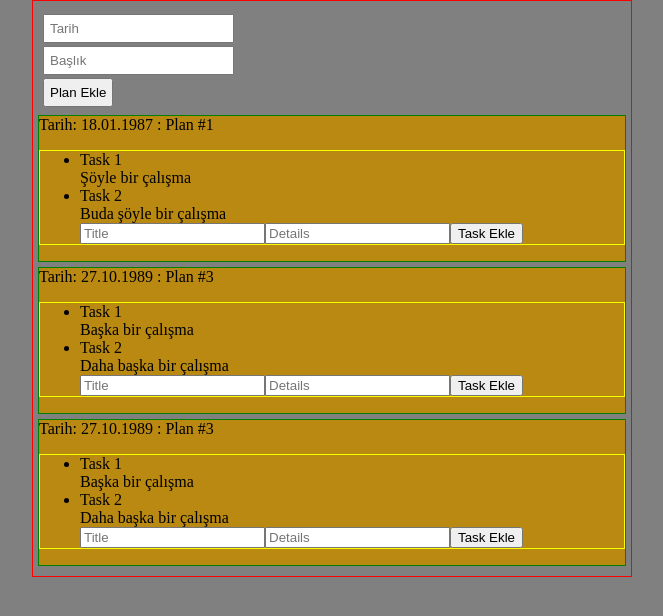
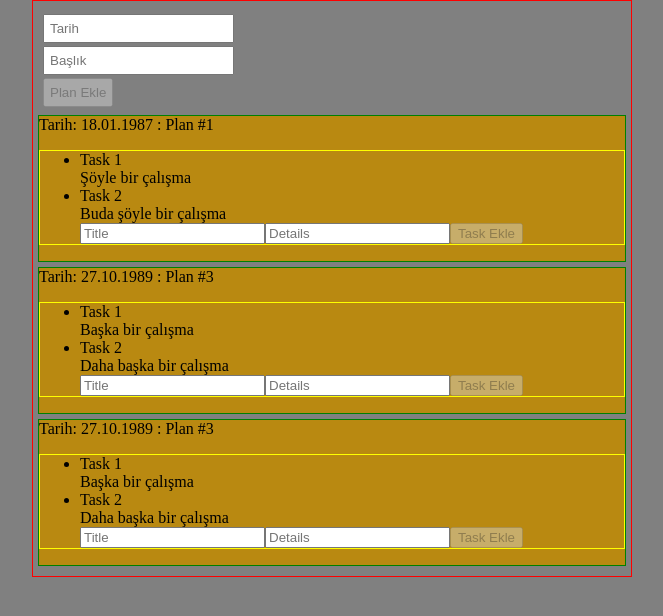
Before and after one commit to yiiitsahin/yiiit-plans, a Vue app: page / in a window 1280 px wide. Shown: the top 616 px of the page, without its empty margins (308-971 px from the left). Built offline with nearby package versions, Linux system fonts and the light colour scheme.

Commit message:
Simple validate for titles

```diff
--- a/src/components/Plans/AddPlan.vue
+++ b/src/components/Plans/AddPlan.vue
@@ -3,7 +3,7 @@
       <form @submit.prevent="addPlan(plan)">
         <input type="text" v-model="date" placeholder="Tarih"/>
         <input type="text" v-model="title" placeholder="Başlık"/>
-        <input type="submit" value="Plan Ekle" />
+        <input :disabled="date === ''" type="submit" value="Plan Ekle" />
       </form>
   </div>
 </template>
@@ -14,7 +14,7 @@ import { mapMutations } from "vuex";
 export default {
     data(){
         return {
-            date: null,
+            date: "",
             title: null
         }
     },
--- a/src/components/Tasks/AddTask.vue
+++ b/src/components/Tasks/AddTask.vue
@@ -2,7 +2,7 @@
   <form @submit.prevent="addNewTask(payload)">
     <input type="text" v-model="title" placeholder="Title" />
     <input type="text" v-model="details" placeholder="Details" />
-    <input type="submit" value="Task Ekle" />
+    <input :disabled="title === ''" type="submit" value="Task Ekle" />
   </form>
 </template>
 
@@ -13,8 +13,8 @@ export default {
   props: ["planIndex"],
   data() {
     return {
-      title: null,
-      details: null
+      title: "",
+      details: ""
     };
   },
   computed: {
@@ -32,8 +32,8 @@ export default {
     ...mapMutations({ addTask: "ADD_TASK" }),
     addNewTask(payload) {
       this.addTask(payload);
-      this.details = null;
-      this.title = null;
+      this.details = "";
+      this.title = "";
     }
   }
 };
```
